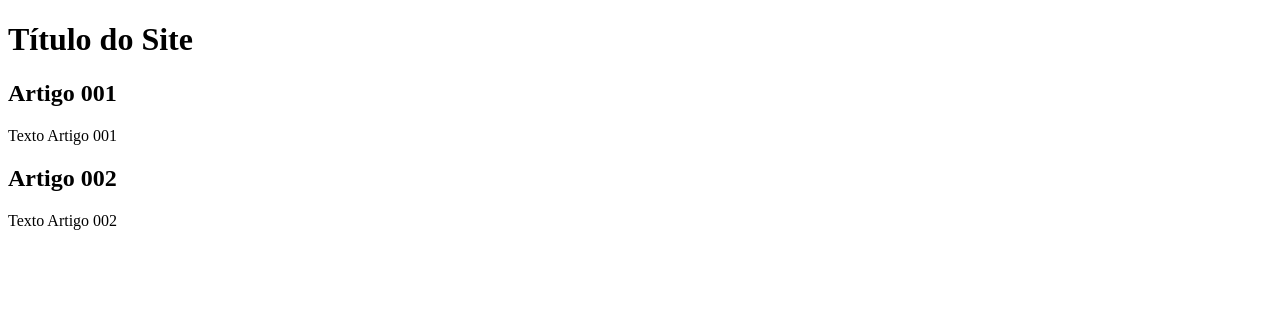
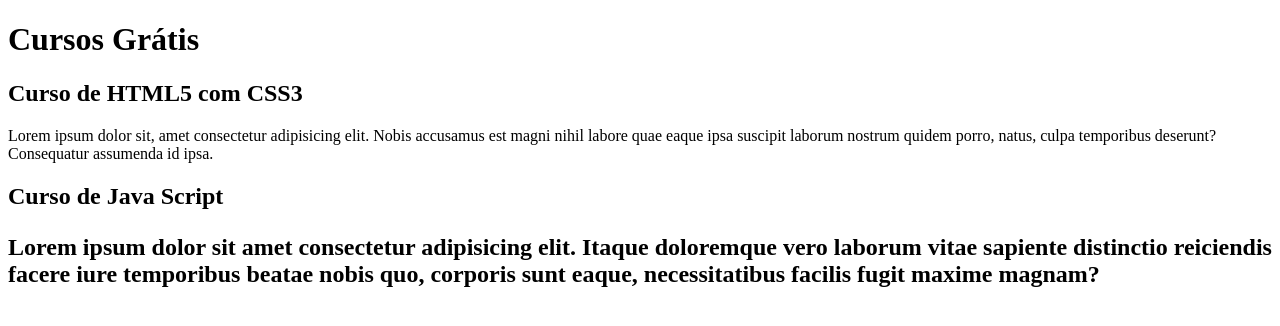
Before and after one commit to Fuca76/Projeto-site, a plain HTML site: page index.html in a window 1280 px wide. Drawn offline with Linux system fonts and the light colour scheme.

Commit message:
comecei a escrever o conteúdo

```diff
--- a/index.html
+++ b/index.html
@@ -9,16 +9,16 @@
 <body>
     <main>
         <header>
-            <h1>Título do Site</h1>
+            <h1>Cursos Grátis</h1>
         </header>
         <article
-        ><h2>Artigo 001</h2>
+        ><h2>Curso de HTML5 com CSS3</h2>
         <p>
-            Texto Artigo 001</p>
+            Lorem ipsum dolor sit, amet consectetur adipisicing elit. Nobis accusamus est magni nihil labore quae eaque ipsa suscipit laborum nostrum quidem porro, natus, culpa temporibus deserunt? Consequatur assumenda id ipsa.</p>
         </article>
         <article>
-            <h2>Artigo 002</h2>
-            <p>Texto Artigo 002</p>
+            <h2>Curso de Java Script
+            <p>Lorem ipsum dolor sit amet consectetur adipisicing elit. Itaque doloremque vero laborum vitae sapiente distinctio reiciendis facere iure temporibus beatae nobis quo, corporis sunt eaque, necessitatibus facilis fugit maxime magnam?</p>
         </article>
     </main>
 
```
